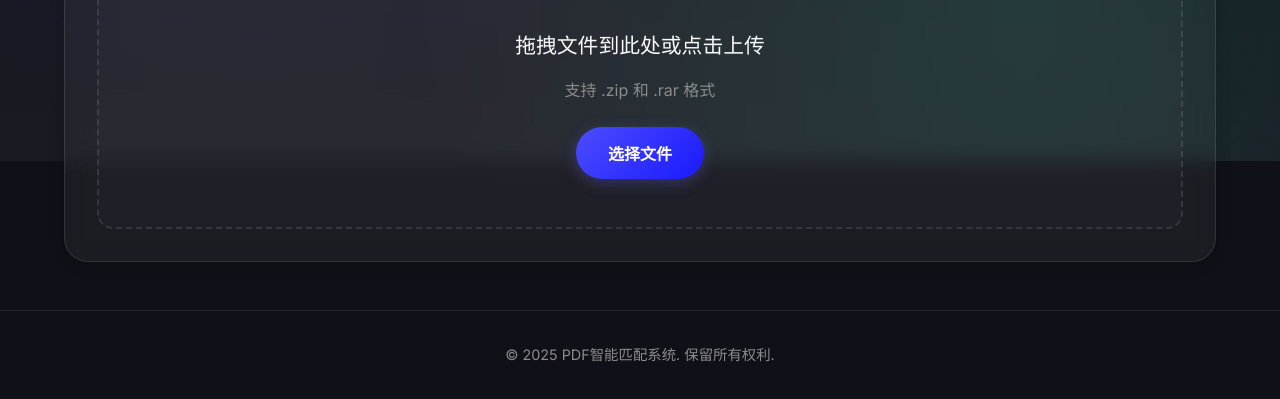
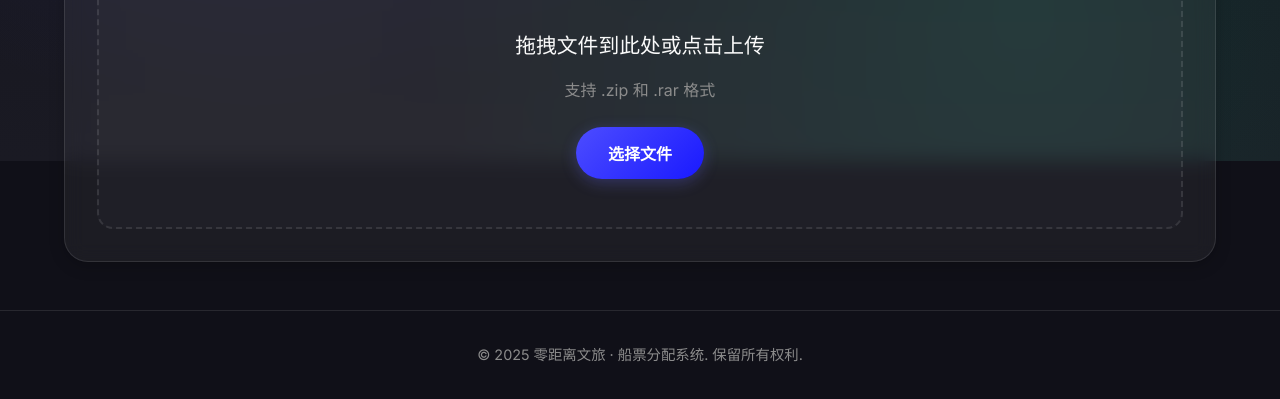
Before and after one commit to leemax/TicketChoose, a website: page public/index.html in a window 1280 px wide. Shown: the part 639-1038 px from the top of the page. Drawn offline with Linux system fonts and the light colour scheme.

Commit message:
Update footer copyright

```diff
--- a/public/index.html
+++ b/public/index.html
@@ -139,7 +139,7 @@
 
     <footer class="footer">
         <div class="container">
-            <p>&copy; 2025 PDF智能匹配系统. 保留所有权利.</p>
+            <p>&copy; 2025 零距离文旅 · 船票分配系统. 保留所有权利.</p>
         </div>
     </footer>
 
```
